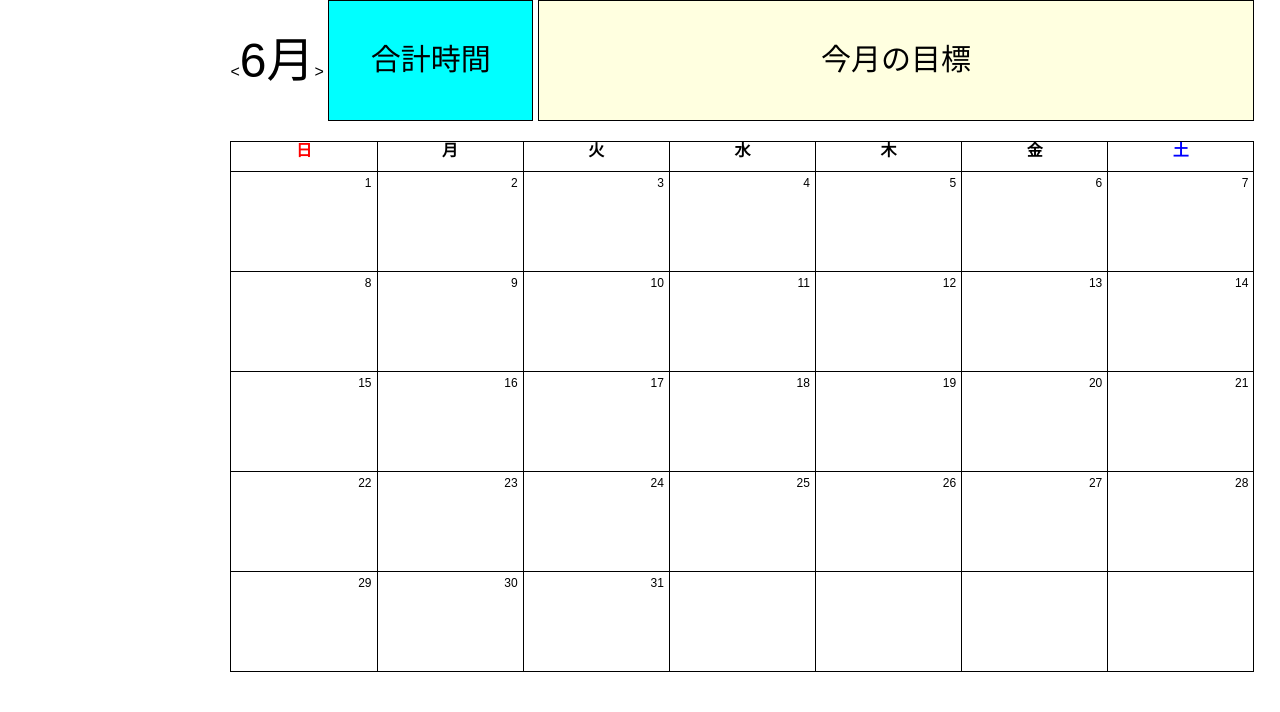
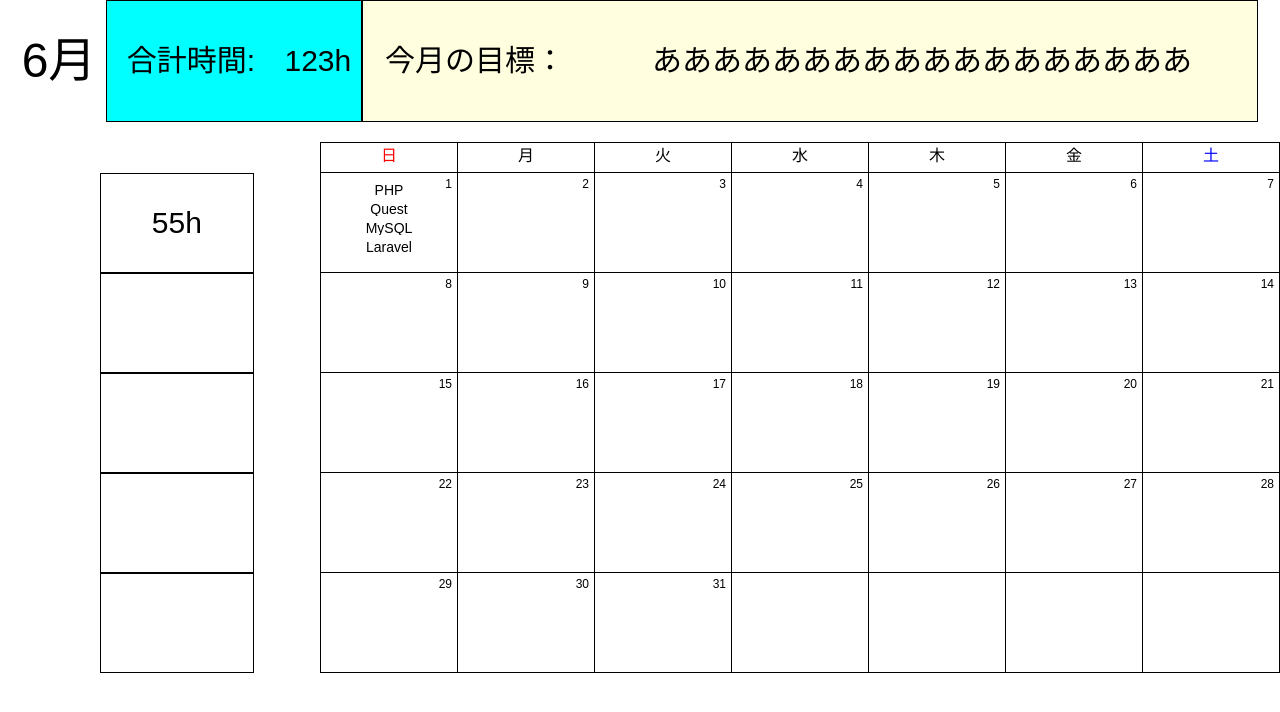
Before and after one commit to rereika/team_app_1, a PHP site: page / in a window 1280 px wide. Shown: the top 712 px of the page. Run offline with PHP 8.4, Linux system fonts and the light colour scheme.

Commit message:
カレンダー、html,css完成

```diff
--- a/calendar/index.html
+++ b/calendar/index.html
@@ -7,27 +7,27 @@
     <link rel="stylesheet" href="styles.css">
 </head>
 <body>
-    <!-- 合計時間、今月の目標テーブル -->
-    <div class="container">
     <div class="goal-time-container">
-            <h1><a href="#">&lt;</a><span class="month" style="font-size: 3em;">6月</span><a href="#">&gt;</a></h1>
+        <h1><a href="#"></a><span class="month" style="font-size: 3em;">6月</span><a href="#"></a></h1>
 
 
         <table class="time">
             <tr>
                 <!-- 合計時間をデータベースから入れたい -->
-                    <td class="totalTime">合計時間</td>
+                <td class="totalTime">合計時間:</td>
+                <td>123h<!-- ここにデータベースから引っ張った数値を入れる --></td>
             </tr>
         </table>
         <table class="goal">
             <tr>
                 <!-- 今月の目標をデータベースから入れたい -->
-                    <td class="monthGoal">今月の目標</td>
+                <td class="monthGoal">今月の目標：</td>
+                <td>ああああああああああああああああああ<!-- 今月の目標の文字列を入れる --></td>
             </tr>
         </table>
   </div>
-
-
+    <!-- 合計時間、今月の目標テーブル -->
+    <div class="container">
         <table class="calendar">
             <!-- カレンダーの内容 -->
             <tr>
@@ -41,7 +41,13 @@
             </tr>
             <!-- モーダルウィンドウを実装 -->
             <tr>
-                <td><span class="date-number">1</span></td>
+                <td><span class="date-number">1</span>
+                    <!-- ここにtabをデータから引っ張る -->
+                    <div class="event">PHP</div>
+                    <div class="event">Quest</div>
+                    <div class="event">MySQL</div>
+                    <div class="event">Laravel</div>
+                </td>
                 <td><span class="date-number">2</span></td>
                 <td><span class="date-number">3</span></td>
                 <td><span class="date-number">4</span></td>
@@ -88,6 +94,19 @@
 
         </table>
 
+        <div class="side">
+            <table class="side-table">
+                <tr>
+                    <td><span class="week_total">55h<!-- 週の合計時間を入れたい --></span></td>
+                    <td><span class="week_total"><!-- 週の合計時間を入れたい --></span></td>
+                    <td><span class="week_total"><!-- 週の合計時間を入れたい --></span></td>
+                    <td><span class="week_total"><!-- 週の合計時間を入れたい --></span></td>
+                    <td><span class="week_total"><!-- 週の合計時間を入れたい --></span></td>
+                </tr>
+            </table>
+        </div>
+
+
     </div>
 </body>
 </html>
--- a/calendar/reset.css
+++ b/calendar/reset.css
@@ -1,415 +1,139 @@
-/*! destyle.css v4.0.1 | MIT License | https://github.com/nicolas-cusan/destyle.css */
-
-/* Reset box-model and set borders */
-/* ============================================ */
-
-*,
-::before,
-::after {
-  box-sizing: border-box;
-  border-style: solid;
-  border-width: 0;
-  min-width: 0;
+/* リセットCSS - Eric MeyerのリセットCSSを基に */
+html, body, div, span, applet, object, iframe,
+h1, h2, h3, h4, h5, h6, p, blockquote, pre,
+a, abbr, acronym, address, big, cite, code,
+del, dfn, em, img, ins, kbd, q, s, samp,
+small, strike, strong, sub, sup, tt, var,
+b, u, i, center,
+dl, dt, dd, ol, ul, li,
+fieldset, form, label, legend,
+table, caption, tbody, tfoot, thead, tr, th, td,
+article, aside, canvas, details, embed,
+figure, figcaption, footer, header, hgroup,
+menu, nav, output, ruby, section, summary,
+time, mark, audio, video {
+    margin: 0;
+    padding: 0;
+    border: 0;
+    font-size: 100%;
+    font: inherit;
+    vertical-align: baseline;
 }
 
-/* Document */
-/* ============================================ */
-
-/**
- * 1. Correct the line height in all browsers.
- * 2. Prevent adjustments of font size after orientation changes in iOS.
- * 3. Remove gray overlay on links for iOS.
- */
-
-html {
-  line-height: 1.15; /* 1 */
-  -webkit-text-size-adjust: 100%; /* 2 */
-  -webkit-tap-highlight-color: transparent; /* 3*/
+/* HTML5 display-role reset for older browsers */
+article, aside, details, figcaption, figure,
+footer, header, hgroup, menu, nav, section {
+    display: block;
 }
 
-/* Sections */
-/* ============================================ */
-
-/**
- * Remove the margin in all browsers.
- */
-
 body {
-  margin: 0;
+    line-height: 1;
 }
 
-/**
- * Render the `main` element consistently in IE.
- */
-
-main {
-  display: block;
+ol, ul {
+    list-style: none;
 }
 
-/* Vertical rhythm */
-/* ============================================ */
-
-p,
-table,
-blockquote,
-address,
-pre,
-iframe,
-form,
-figure,
-dl {
-  margin: 0;
+blockquote, q {
+    quotes: none;
 }
 
-/* Headings */
-/* ============================================ */
-
-h1,
-h2,
-h3,
-h4,
-h5,
-h6 {
-  font-size: inherit;
-  font-weight: inherit;
-  margin: 0;
+blockquote:before, blockquote:after,
+q:before, q:after {
+    content: '';
+    content: none;
 }
 
-/* Lists (enumeration) */
-/* ============================================ */
-
-ul,
-ol {
-  margin: 0;
-  padding: 0;
-  list-style: none;
+table {
+    border-collapse: collapse;
+    border-spacing: 0;
 }
 
-/* Lists (definition) */
-/* ============================================ */
-
-dt {
-  font-weight: bold;
+/* オリジナルCSS */
+body {
+    font-family: Arial, sans-serif;
 }
 
-dd {
-  margin-left: 0;
+.container {
+    margin-left: auto;
+    width: 80%;
+    display: flex;
+    flex-direction: column;
+    align-items: flex-end;
 }
 
-/* Grouping content */
-/* ============================================ */
-
-/**
- * 1. Add the correct box sizing in Firefox.
- * 2. Show the overflow in Edge and IE.
- */
-
-hr {
-  box-sizing: content-box; /* 1 */
-  height: 0; /* 1 */
-  overflow: visible; /* 2 */
-  border-top-width: 1px;
-  margin: 0;
-  clear: both;
-  color: inherit;
+.goal-time-container {
+    display: flex;
+    justify-content: space-between;
+    align-items: center;
+    width: 100%;
+    margin-bottom: 20px;
 }
 
-/**
- * 1. Correct the inheritance and scaling of font size in all browsers.
- * 2. Correct the odd `em` font sizing in all browsers.
- */
-
-pre {
-  font-family: monospace, monospace; /* 1 */
-  font-size: inherit; /* 2 */
+.goal, .time {
+    border: 1px solid black;
+    text-align: center;
 }
 
-address {
-  font-style: inherit;
+.time {
+    width: 20%;
+    background-color: aqua;
 }
 
-/* Text-level semantics */
-/* ============================================ */
-
-/**
- * Remove the gray background on active links in IE 10.
- */
-
-a {
-  background-color: transparent;
-  text-decoration: none;
-  color: inherit;
+.goal {
+    width: 70%;
+    background-color: lightyellow;
 }
 
-/**
- * 1. Remove the bottom border in Chrome 57-
- * 2. Add the correct text decoration in Chrome, Edge, IE, Opera, and Safari.
- */
-
-abbr[title] {
-  text-decoration: underline dotted; /* 2 */
+.goal td, .time td {
+    font-size: 30px;
+    height: 120px;
 }
 
-/**
- * Add the correct font weight in Chrome, Edge, and Safari.
- */
-
-b,
-strong {
-  font-weight: bolder;
+.h1 {
+    display: flex;
+    align-items: center;
+    justify-content: flex-start;
+    gap: 10px;
 }
 
-/**
- * 1. Correct the inheritance and scaling of font size in all browsers.
- * 2. Correct the odd `em` font sizing in all browsers.
- */
-
-code,
-kbd,
-samp {
-  font-family: monospace, monospace; /* 1 */
-  font-size: inherit; /* 2 */
+h1 a {
+    text-decoration: none;
+    color: black;
 }
 
-/**
- * Add the correct font size in all browsers.
- */
-
-small {
-  font-size: 80%;
+.calendar {
+    width: 100%;
+    border-collapse: collapse;
 }
 
-/**
- * Prevent `sub` and `sup` elements from affecting the line height in
- * all browsers.
- */
-
-sub,
-sup {
-  font-size: 75%;
-  line-height: 0;
-  position: relative;
-  vertical-align: baseline;
+.calendar th, .calendar td {
+    border: 1px solid black;
+    text-align: center;
+    height: 100px;
+    position: relative;
 }
 
-sub {
-  bottom: -0.25em;
+.date-number {
+    position: absolute;
+    top: 5px;
+    right: 5px;
+    font-size: 12px;
+    color: black;
 }
 
-sup {
-  top: -0.5em;
+.calendar th {
+    height: 30px;
 }
 
-/* Replaced content */
-/* ============================================ */
-
-/**
- * Prevent vertical alignment issues.
- */
-
-svg,
-img,
-embed,
-object,
-iframe {
-  vertical-align: bottom;
+.calendar .today {
+    background: orange !important;
 }
 
-/* Forms */
-/* ============================================ */
-
-/**
- * Reset form fields to make them styleable.
- * 1. Make form elements stylable across systems iOS especially.
- * 2. Inherit text-transform from parent.
- */
-
-button,
-input,
-optgroup,
-select,
-textarea {
-  -webkit-appearance: none; /* 1 */
-  appearance: none;
-  vertical-align: middle;
-  color: inherit;
-  font: inherit;
-  background: transparent;
-  padding: 0;
-  margin: 0;
-  border-radius: 0;
-  text-align: inherit;
-  text-transform: inherit; /* 2 */
+.calendar th:nth-of-type(1), .calendar td:nth-of-type(1) {
+    color: red;
 }
 
-/**
- * Correct cursors for clickable elements.
- */
-
-button,
-[type="button"],
-[type="reset"],
-[type="submit"] {
-  cursor: pointer;
+.calendar th:nth-of-type(7), .calendar td:nth-of-type(7) {
+    color: blue;
 }
-
-button:disabled,
-[type="button"]:disabled,
-[type="reset"]:disabled,
-[type="submit"]:disabled {
-  cursor: default;
-}
-
-/**
- * Improve outlines for Firefox and unify style with input elements & buttons.
- */
-
-:-moz-focusring {
-  outline: auto;
-}
-
-select:disabled {
-  opacity: inherit;
-}
-
-/**
- * Remove padding
- */
-
-option {
-  padding: 0;
-}
-
-/**
- * Reset to invisible
- */
-
-fieldset {
-  margin: 0;
-  padding: 0;
-  min-width: 0;
-}
-
-legend {
-  padding: 0;
-}
-
-/**
- * Add the correct vertical alignment in Chrome, Firefox, and Opera.
- */
-
-progress {
-  vertical-align: baseline;
-}
-
-/**
- * Remove the default vertical scrollbar in IE 10+.
- */
-
-textarea {
-  overflow: auto;
-}
-
-/**
- * Correct the cursor style of increment and decrement buttons in Chrome.
- */
-
-[type="number"]::-webkit-inner-spin-button,
-[type="number"]::-webkit-outer-spin-button {
-  height: auto;
-}
-
-/**
- * Correct the outline style in Safari.
- */
-
-[type="search"] {
-  outline-offset: -2px; /* 1 */
-}
-
-/**
- * Remove the inner padding in Chrome and Safari on macOS.
- */
-
-[type="search"]::-webkit-search-decoration {
-  -webkit-appearance: none;
-}
-
-/**
- * 1. Correct the inability to style clickable types in iOS and Safari.
- * 2. Fix font inheritance.
- */
-
-::-webkit-file-upload-button {
-  -webkit-appearance: button; /* 1 */
-  font: inherit; /* 2 */
-}
-
-/**
- * Fix appearance for Firefox
- */
-[type="number"] {
-  -moz-appearance: textfield;
-}
-
-/**
- * Clickable labels
- */
-
-label[for] {
-  cursor: pointer;
-}
-
-/* Interactive */
-/* ============================================ */
-
-/*
- * Add the correct display in Edge, IE 10+, and Firefox.
- */
-
-details {
-  display: block;
-}
-
-/*
- * Add the correct display in all browsers.
- */
-
-summary {
-  display: list-item;
-}
-
-/*
- * Remove outline for editable content.
- */
-
-[contenteditable]:focus {
-  outline: auto;
-}
-
-/* Tables */
-/* ============================================ */
-
-/**
-1. Correct table border color inheritance in all Chrome and Safari.
-*/
-
-table {
-  border-color: inherit; /* 1 */
-  border-collapse: collapse;
-}
-
-caption {
-  text-align: left;
-}
-
-td,
-th {
-  vertical-align: top;
-  padding: 0;
-}
-
-th {
-  text-align: left;
-  font-weight: bold;
-}
--- a/calendar/styles.css
+++ b/calendar/styles.css
@@ -2,12 +2,14 @@ body {
     font-family: Arial, sans-serif;
 }
 
+.month {
+    margin-right: 10px;
+}
+
 .container {
-    margin-left: 18%;
-    width: 80%;
+    width: 100%;
     display: flex;
-    flex-direction: column;
-    align-items: flex-end; /* フレックスボックスのアイテムを右に寄せる */
+    flex-direction: row-reverse;; /* 横並びに設定 */
 }
 
 .goal-time-container {
@@ -16,6 +18,7 @@ body {
     align-items: center;
     width: 100%;
     margin-bottom: 20px;
+    justify-content: center;
 }
 
 .goal, .time {
@@ -26,6 +29,7 @@ body {
 .time {
     width: 20%;
     background-color: aqua;
+    padding: 2px;
 }
 
 .goal {
@@ -55,7 +59,7 @@ h1 a {
 }
 
 .calendar {
-    width: 100%;
+    width: 75%; /* カレンダーの幅を75%に設定 */
     border-collapse: collapse;
 }
 
@@ -64,6 +68,11 @@ h1 a {
     text-align: center;
     height: 100px;
     position: relative;
+    vertical-align: top;
+    padding: 5px;
+    width: 14.28%; /* 7列で均等に */
+    box-sizing: border-box; /* パディングを含める */
+    overflow: hidden; /* テキストが溢れた場合非表示に */
 }
 
 .date-number {
@@ -89,3 +98,72 @@ h1 a {
 .calendar th:nth-of-type(7), .calendar td:nth-of-type(7) {
     color: blue;
 }
+
+.event {
+    margin-top: 5px;
+    margin-bottom: 5px;
+    font-size: 14px;
+    color: black;
+    white-space: nowrap; /* テキストを一行に収める */
+    text-overflow: ellipsis; /* 省略記号を表示 */
+    overflow: hidden; /* テキストが溢れた場合非表示に */
+    }
+
+
+
+.main-content {
+    width: 80%;
+}
+
+.side {
+    width: 20%;
+    margin-right: 5%; /* カレンダーとの間にスペースを追加 */
+}
+
+.side-table {
+    width: 100%;
+    border-collapse: collapse;
+}
+
+.side-table th, .side-table td {
+    border: 1px solid black;
+    text-align: center;
+    height: 100px;
+    position: relative;
+    vertical-align: top;
+    padding: 5px;
+    width: 60%;
+    box-sizing: border-box; /* パディングを含める */
+    overflow: hidden; /* テキストが溢れた場合非表示に */
+    display: block;
+    margin-left: 100px;
+}
+
+
+.side-table th {
+    height: 30px;
+}
+
+.side-table .today {
+    background: orange !important;
+}
+
+.side-table th:nth-of-type(1), .side-table td:nth-of-type(1) {
+    color: red;
+}
+
+.side-table th:nth-of-type(7), .side-table td:nth-of-type(7) {
+    color: blue;
+}
+
+.week_total {
+    font-size: 30px;
+    color: black;
+    white-space: nowrap; /* テキストを一行に収める */
+    text-overflow: ellipsis; /* 省略記号を表示 */
+    overflow: hidden; /* テキストが溢れた場合非表示に */
+    display: flex; /* フレックスボックスを使用 */
+    align-items: center; /* 縦方向の中央揃え */
+    justify-content: center; /* 水平方向の中央揃え */
+    height: 100%; /* 親要素の高さを満たす */
+}
```
Lines whose indentation alone changed are shown as unchanged.
